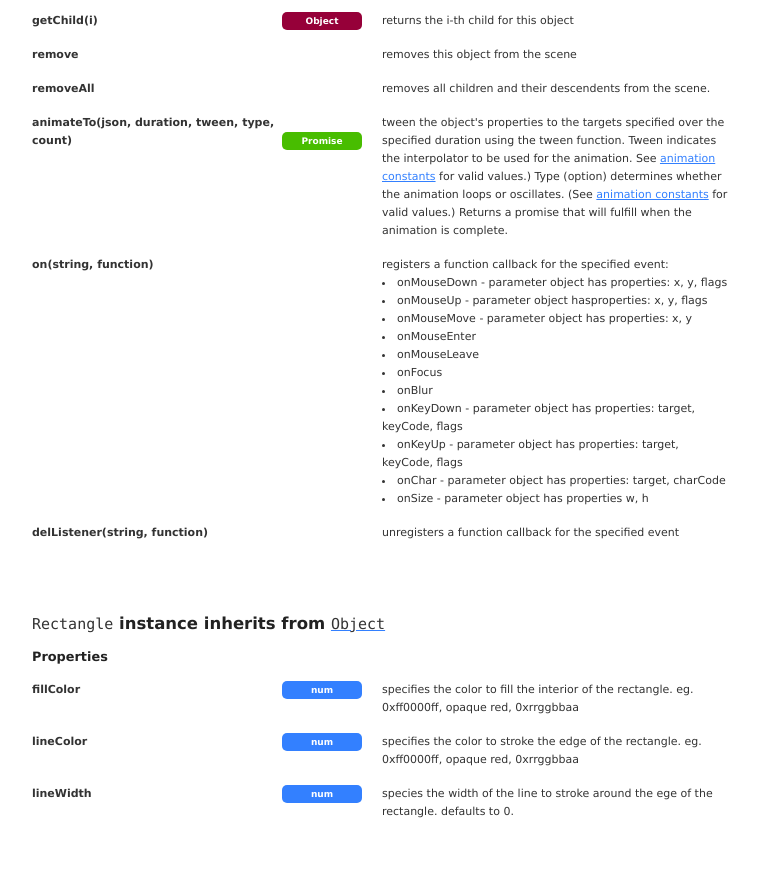
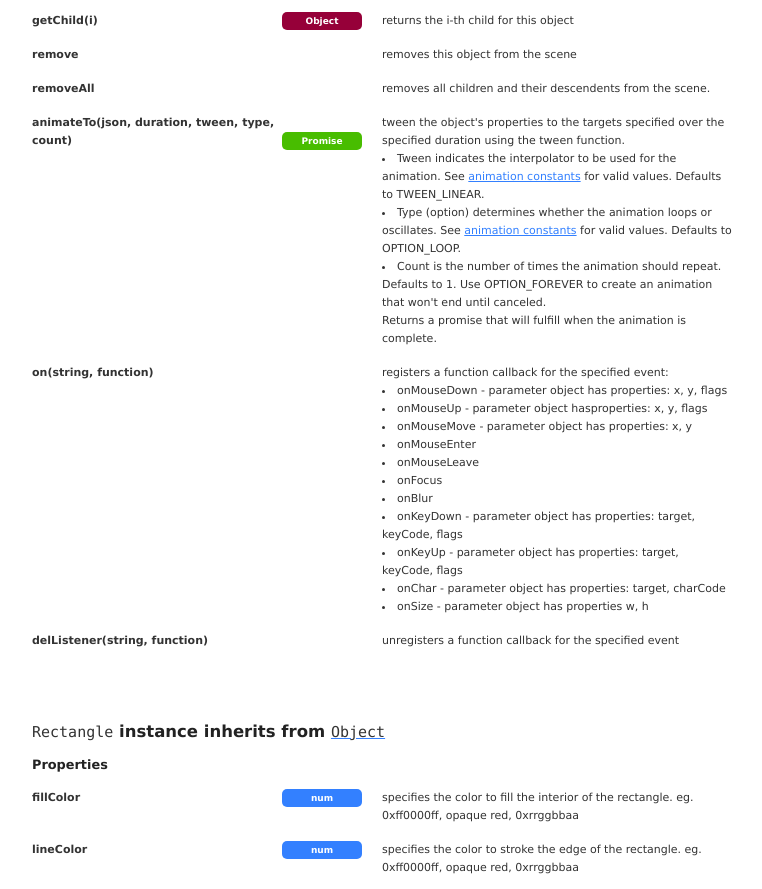
Before and after one commit to johnrobinsn/johnrobinsn.github.io, a plain HTML site: page pxScene2d/docs/index.html in a window 1280 px wide. Shown: the part 2311-3200 px from the top of the page, without its empty margins (258-1020 px from the left). Drawn offline with Linux system fonts and the light colour scheme.

Commit message:
Add details for animateTo defaults

```diff
--- a/pxScene2d/docs/index.html
+++ b/pxScene2d/docs/index.html
@@ -151,9 +151,9 @@ A 2d scene graph API supporting the following:
 <dd>removes all children and their descendents from the scene.</dd>
 <dt class="promise">animateTo(json, duration, tween, type, count)</dt>
 <dd>tween the object's properties to the targets specified over the specified duration using the tween function.
-Tween indicates the interpolator to be used for the animation.  See <a href="#animation">animation constants</a> for valid values.)
-Type (option) determines whether the animation loops or oscillates.
-(See <a href="#animation">animation constants</a> for valid values.)
+<li>Tween indicates the interpolator to be used for the animation.  See <a href="#animation">animation constants</a> for valid values. Defaults to TWEEN_LINEAR.</li>
+<li>Type (option) determines whether the animation loops or oscillates. See <a href="#animation">animation constants</a> for valid values. Defaults to OPTION_LOOP.</li>
+<li>Count is the number of times the animation should repeat.  Defaults to 1. Use OPTION_FOREVER to create an animation that won't end until canceled.</li>
 Returns a promise that will fulfill when the animation is complete.</dd>
 <dt class="void">on(string, function)</dt>
 <dd>registers a function callback for the specified event:
```
